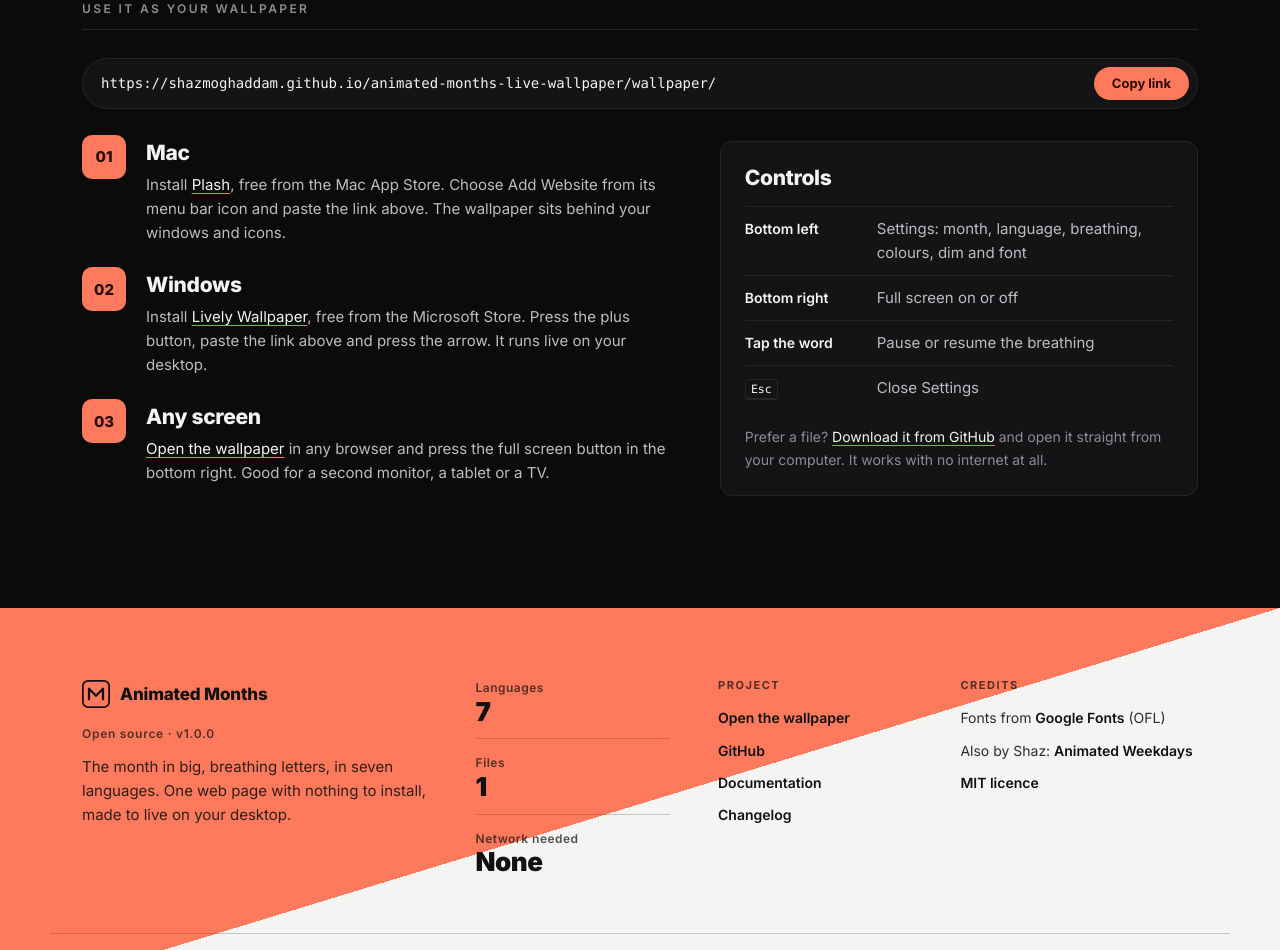
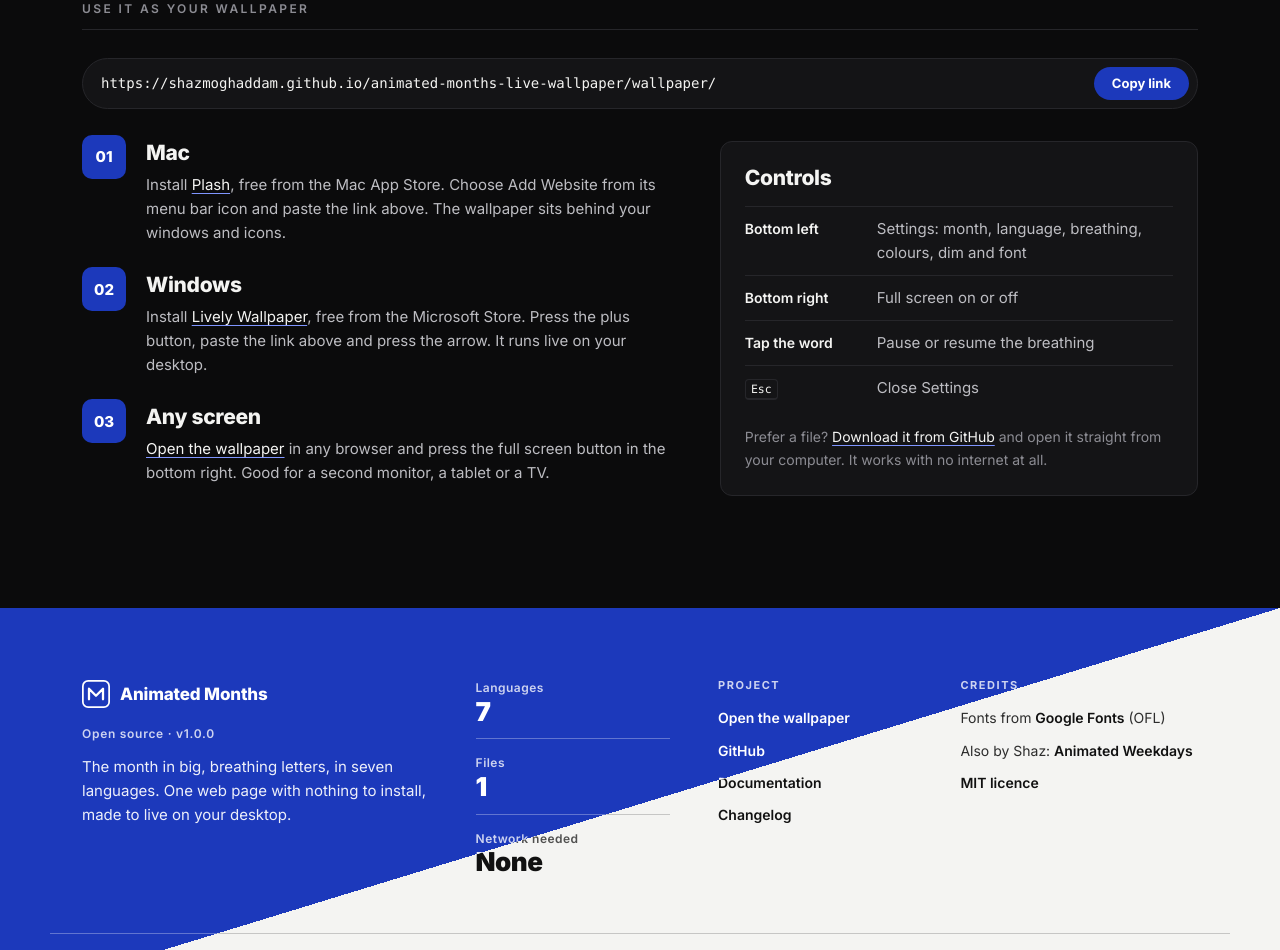
Before and after one commit to ShazMoghaddam/animated-months-live-wallpaper, a plain HTML site: page site/index.html in a window 1280 px wide. Shown: the part 1850-2800 px from the top of the page. Drawn offline with Linux system fonts and the light colour scheme.

Commit message:
Switch the months site and images to Persian blue
- Site accent is Persian blue (#1C39BB) for fills, with white text on
  it, and a lighter tint (#7F95FF) for blue text on black
- Footer splits Persian blue and paper white, with white ink on the
  blue half and dark ink on the white half (two clipped layers)
- Banner and social preview on a Persian blue background
- Settings screenshot shows a Persian blue background

Co-authored-by: Claude <noreply@anthropic.com>

```diff
--- a/site/index.html
+++ b/site/index.html
@@ -126,6 +126,8 @@
 </main>
 
 <footer class="foot">
+  <!-- One layer of content. site.js copies it once more for the blue half; each copy is clipped to its own triangle. -->
+  <div class="foot__layer">
   <div class="foot__in">
     <div class="foot__about">
       <a class="mark" href="#top" aria-label="Animated Months, back to the top">
@@ -168,6 +170,7 @@
       <p class="foot__copy">© 2026 · Free to use under the MIT licence</p>
     </div>
   </div>
+  </div>
 </footer>
 
 </body>
--- a/site/site.css
+++ b/site/site.css
@@ -1,5 +1,5 @@
 /* Animated Months site. Black like the wallpaper, Inter like its default
-   font, a Fraunces italic for emphasis, and one warm accent. The fonts are
+   font, a Fraunces italic for emphasis, and Persian blue. The fonts are
    self-hosted, so the site makes no third-party requests. */
 @font-face { font-family: 'Inter'; src: url('fonts/Inter-var.woff2') format('woff2'); font-weight: 100 900; font-display: swap; }
 @font-face { font-family: 'Fraunces'; src: url('fonts/Fraunces-700-italic.woff2') format('woff2'); font-weight: 700; font-style: italic; font-display: swap; }
@@ -11,8 +11,9 @@
   --ink: #F4F4F2;
   --ink-2: #BDBDC2;
   --ink-3: #8C8C93;
-  --accent: #FF7A5C;      /* coral: this project's own colour */
-  --accent-ink: #2A0B04;  /* text that sits on the accent */
+  --accent: #1C39BB;      /* Persian blue: this project's own colour, for fills */
+  --accent-ink: #FFFFFF;  /* text that sits on the accent (8.9:1) */
+  --accent-text: #7F95FF; /* the same blue, lightened for text on black (7.2:1) */
 
   --f-sans: 'Inter', system-ui, -apple-system, 'Segoe UI', Roboto, sans-serif;
   --f-serif: 'Fraunces', Georgia, 'Times New Roman', serif;
@@ -36,7 +37,7 @@ body {
 }
 h1, h2, h3, p, ol, ul, dl, dd { margin: 0; }
 a { color: inherit; }
-:focus-visible { outline: 2px solid var(--accent); outline-offset: 3px; border-radius: 2px; }
+:focus-visible { outline: 2px solid var(--accent-text); outline-offset: 3px; border-radius: 2px; }
 kbd {
   display: inline-block;
   min-width: 1.7em;
@@ -101,7 +102,7 @@ kbd {
   font: 900 clamp(42px, 7.6vw, 104px)/.98 var(--f-sans);
   letter-spacing: -.035em;
 }
-.hero h1 em { font: italic 700 1.04em/1 var(--f-serif); letter-spacing: -.02em; color: var(--accent); }
+.hero h1 em { font: italic 700 1.04em/1 var(--f-serif); letter-spacing: -.02em; color: var(--accent-text); }
 .lede { max-width: 58ch; margin-top: 24px; font-size: clamp(16px, 1.6vw, 19px); }
 
 /* ---- Live preview ---- */
@@ -205,7 +206,7 @@ h3 { color: var(--ink); font: 800 21px/1.15 var(--f-sans); letter-spacing: -.015
   font: 800 15px/1 var(--f-sans);
 }
 .steps p { margin-top: 8px; font-size: 15px; }
-.steps a, .keys__tip a { color: var(--ink); text-decoration-color: var(--accent); text-underline-offset: 3px; }
+.steps a, .keys__tip a { color: var(--ink); text-decoration-color: var(--accent-text); text-underline-offset: 3px; }
 
 .keys { padding: 24px; border: 1px solid var(--line); border-radius: 12px; background: var(--panel); }
 .keys dl { margin-top: 16px; display: grid; }
@@ -213,11 +214,22 @@ h3 { color: var(--ink); font: 800 21px/1.15 var(--f-sans); letter-spacing: -.015
 .keys dt { color: var(--ink); font-weight: 600; font-size: 14px; }
 .keys__tip { margin-top: 16px; font-size: 14px; color: var(--ink-3); }
 
-/* ---- Footer: coral and paper white, split on the diagonal ---- */
+/* ---- Footer: Persian blue and paper white, split on the diagonal ----
+   The content is laid twice (site.js copies it): white ink clipped to the
+   blue triangle, dark ink clipped to the white one. */
 .foot {
+  position: relative; isolation: isolate; overflow: hidden;
+  background: linear-gradient(to bottom right, var(--accent) 50%, #F4F4F2 50%);
+}
+.foot__layer {
   --f-ink: #111111; --f-ink-2: rgba(17, 17, 17, .88); --f-ink-3: rgba(17, 17, 17, .72); --f-line: rgba(17, 17, 17, .2);
   color: var(--f-ink-2);
-  background: linear-gradient(to bottom right, var(--accent) 50%, #F4F4F2 50%);
+  clip-path: polygon(100% 0, 100% 100%, 0 100%);
+}
+.foot__layer--blue {
+  --f-ink: #FFFFFF; --f-ink-2: rgba(255, 255, 255, .92); --f-ink-3: rgba(255, 255, 255, .78); --f-line: rgba(255, 255, 255, .3);
+  position: absolute; inset: 0;
+  clip-path: polygon(0 0, 100% 0, 0 100%);
 }
 .foot .mark { color: var(--f-ink); }
 .foot .mark__tile { fill: none; stroke: var(--f-ink); stroke-width: 2; }
--- a/site/site.js
+++ b/site/site.js
@@ -1,4 +1,5 @@
-// Animated Months site: scales the live preview and copies the wallpaper link.
+// Animated Months site: scales the live preview, copies the wallpaper link
+// and builds the two-colour footer.
 
 // The preview renders the wallpaper at 1600 x 900 and scales it to the frame,
 // so it looks like a real desktop at any width.
@@ -10,6 +11,20 @@ if (screen && frame) {
   };
   fit();
   new ResizeObserver(fit).observe(screen);
+}
+
+// Footer: copy the content once more for the blue half. Each layer is clipped
+// to its own triangle with ink that reads well on its colour. Screen readers
+// and keyboards only meet the real content; the copy's links still work for
+// a mouse or a tap on the blue side.
+const layer = document.querySelector('.foot__layer');
+if (layer) {
+  const blue = layer.cloneNode(true);
+  blue.classList.add('foot__layer--blue');
+  blue.setAttribute('aria-hidden', 'true');
+  blue.querySelectorAll('a, button, [tabindex]').forEach((el) => el.setAttribute('tabindex', '-1'));
+  blue.querySelectorAll('[id]').forEach((el) => el.removeAttribute('id'));
+  layer.after(blue);
 }
 
 // "Copy link" buttons: copy the text of the element they point at.
```
Also changed, not shown: docs/banner.png, docs/settings.png, docs/social-preview.png, 3 other files.
